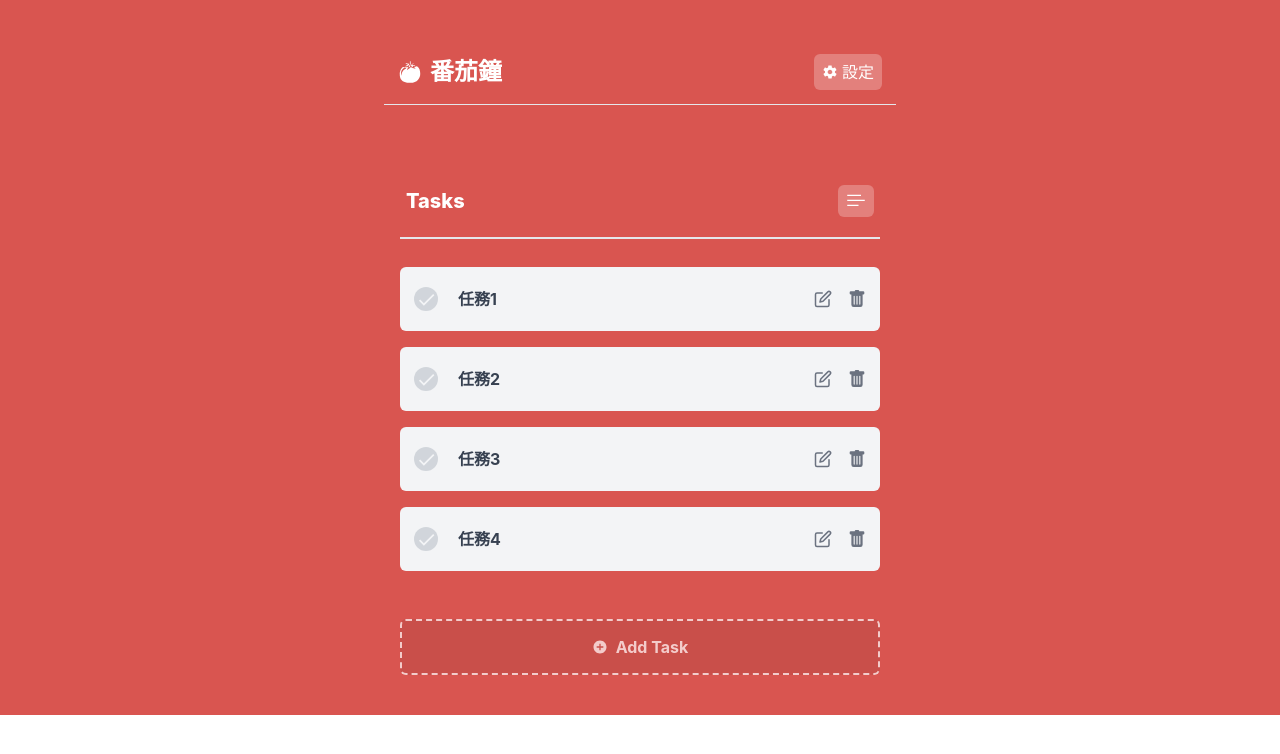
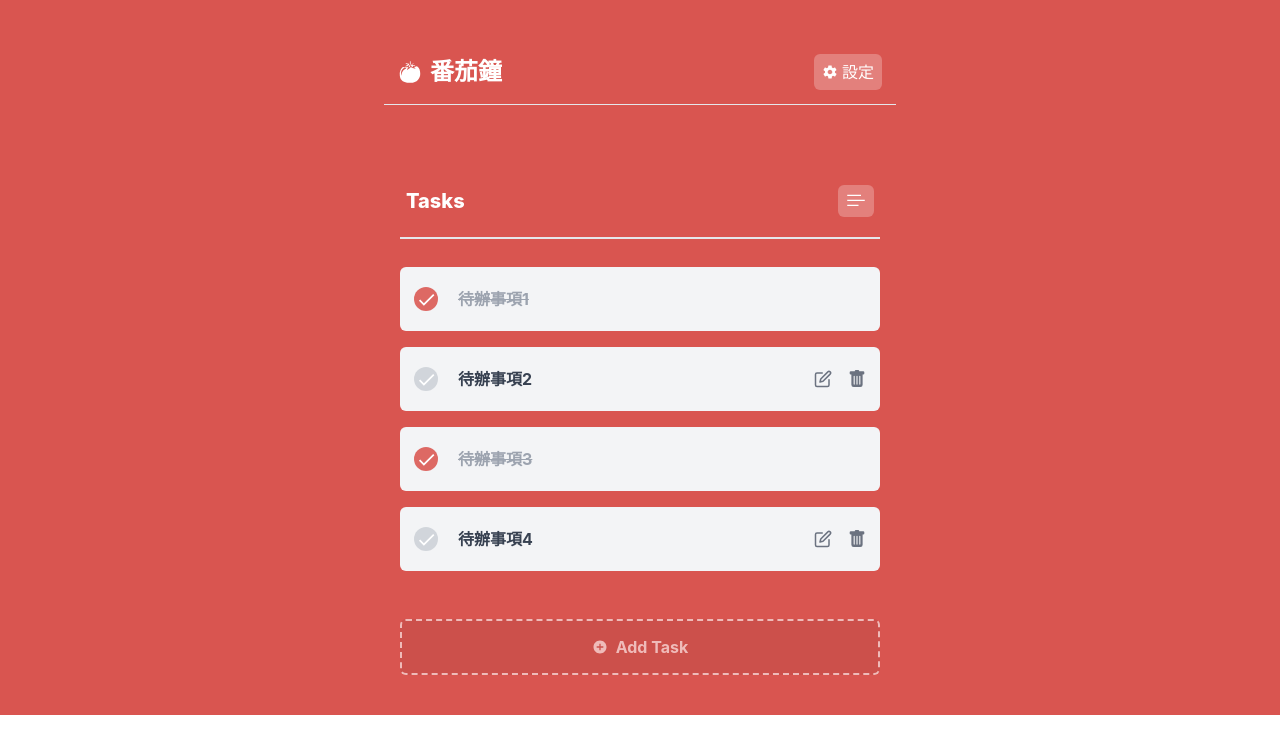
Before and after one commit to ALICE-YEN/pomodoro-with-todoist, a React (Create React App) app: page / in a window 1280 px wide. Shown: the top 754 px of the page. Built offline with nearby package versions, Linux system fonts and the light colour scheme.

Commit message:
feat: hover、status UI

```diff
--- a/src/App.js
+++ b/src/App.js
@@ -6,10 +6,10 @@ import TaskFilter from './component/taskFilter';
 import Task from './component/task';
 
 const tasks = [
-  { id: 1, description: '任務1', status: 'done' },
-  { id: 2, description: '任務2', status: 'ongoing' },
-  { id: 3, description: '任務3', status: 'done' },
-  { id: 4, description: '任務4', status: 'ongoing' },
+  { id: 1, description: '待辦事項1', status: 'done' },
+  { id: 2, description: '待辦事項2', status: 'ongoing' },
+  { id: 3, description: '待辦事項3', status: 'done' },
+  { id: 4, description: '待辦事項4', status: 'ongoing' },
 ];
 
 function App() {
@@ -41,7 +41,7 @@ function App() {
       ))}
 
       <div className="flex justify-center bg-[#D95550] py-10">
-        <div className="flex items-center justify-center w-[480px] bg-[#0000001A] text-white font-bold border-dashed rounded-md border-2 border-white opacity-70 py-3.5">
+        <div className="flex items-center justify-center w-[480px] bg-[#0000001A] text-white font-bold border-dashed rounded-md border-2 border-white opacity-60 hover:opacity-90 py-3.5">
           <IoMdAddCircle className="mr-2" />
           Add Task
         </div>
--- a/src/component/task.js
+++ b/src/component/task.js
@@ -13,12 +13,30 @@ function Task(props) {
       <div className="flex items-center">
         <div className="flex justify-between py-5 w-[480px] bg-gray-100 px-3.5 rounded-md hover:shadow-lg">
           <div className="flex items-center">
-            <div className="flex justify-center items-center w-6 h-6 mr-5 bg-gray-300 hover:bg-gray-200 rounded-full">
-              <MdDone size={21} className="text-gray-100" />
+            <div
+              className={`flex justify-center items-center w-6 h-6 mr-5 ${
+                status === 'done'
+                  ? 'bg-[#D95550E0] hover:bg-[#D9555099]'
+                  : 'bg-gray-300 hover:bg-gray-200'
+              } rounded-full`}
+            >
+              <MdDone size={21} className="text-white" />
             </div>
-            <div className="font-bold text-gray-700">{description}</div>
+            <div
+              className={`font-bold ${
+                status === 'done'
+                  ? 'line-through text-gray-400'
+                  : 'text-gray-700'
+              }`}
+            >
+              {description}
+            </div>
           </div>
-          <div className="flex items-center text-gray-500">
+          <div
+            className={`flex items-center ${
+              status === 'done' ? 'hidden' : 'text-gray-500'
+            }`}
+          >
             <FiEdit size={18} className="mr-4 hover:text-gray-400" />
             <BsFillTrashFill size={18} className="hover:text-gray-400" />
           </div>
```
